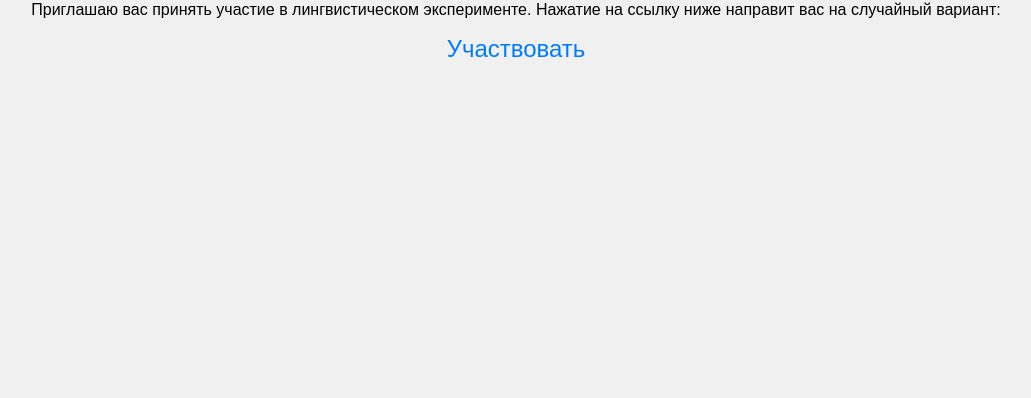
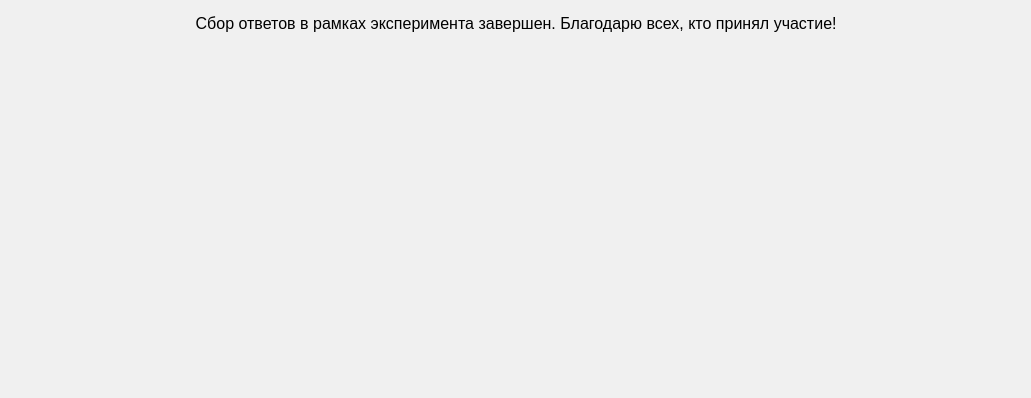
Before and after one commit to MariAnShum/MariAnShum.github.io, a plain HTML site: page index.html in a window 1280 px wide. Shown: the part 402-800 px from the top of the page, without its empty margins (124-1155 px from the left). Drawn offline with Linux system fonts and the light colour scheme.

Commit message:
Update index.html

```diff
--- a/index.html
+++ b/index.html
@@ -30,8 +30,8 @@
 <body>
     <div class="container">
         <h2>Рассказы и оценки</h2>
-        <p>Приглашаю вас принять участие в лингвистическом эксперименте. Нажатие на ссылку ниже направит вас на случайный вариант:</p>
-        <a id="randomLink" href="#">Загрузка…</a>
+        <p>Сбор ответов в рамках эксперимента завершен. Благодарю всех, кто принял участие!</p>
+        <!-- <a id="randomLink" href="#">Загрузка…</a> -->
     </div>
 
     <script>
```
